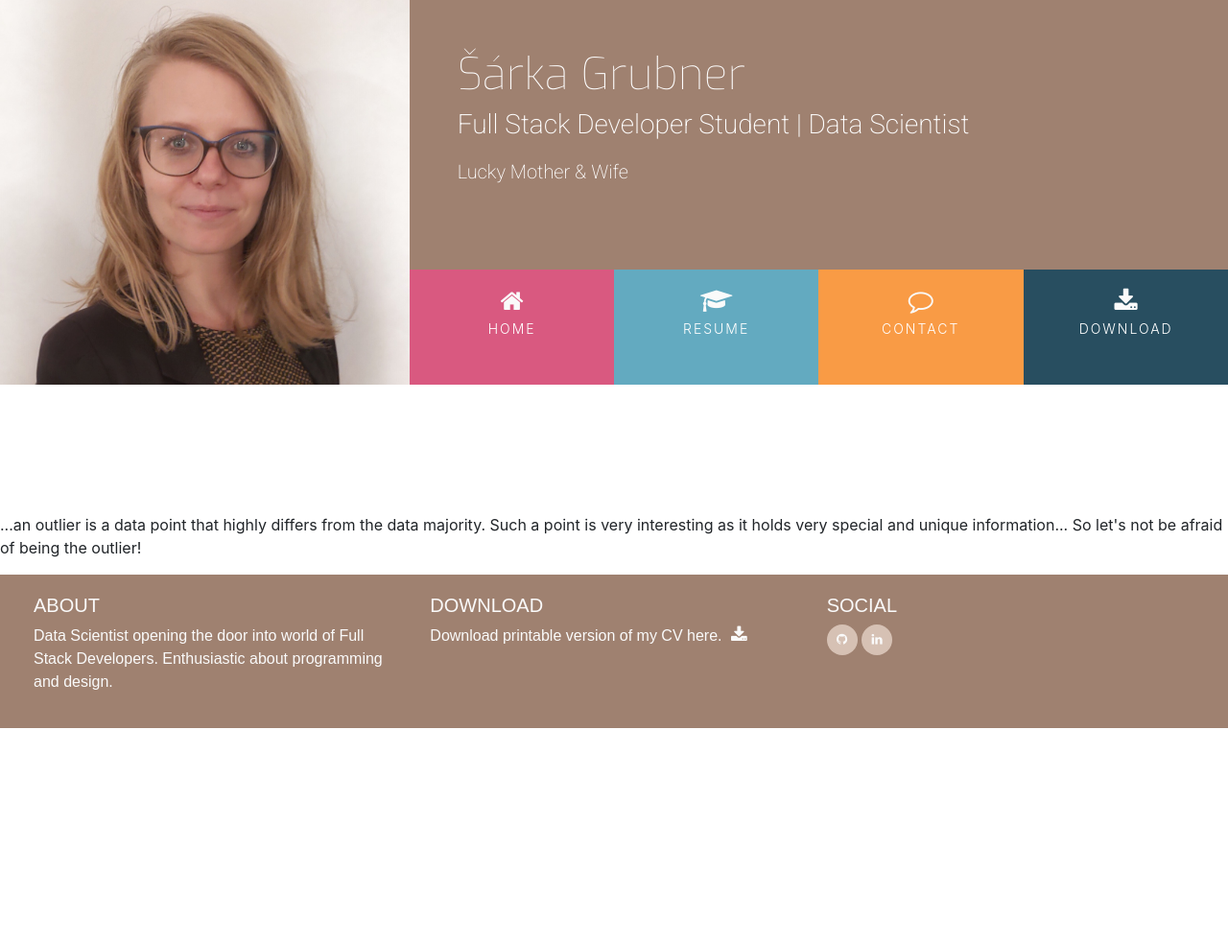
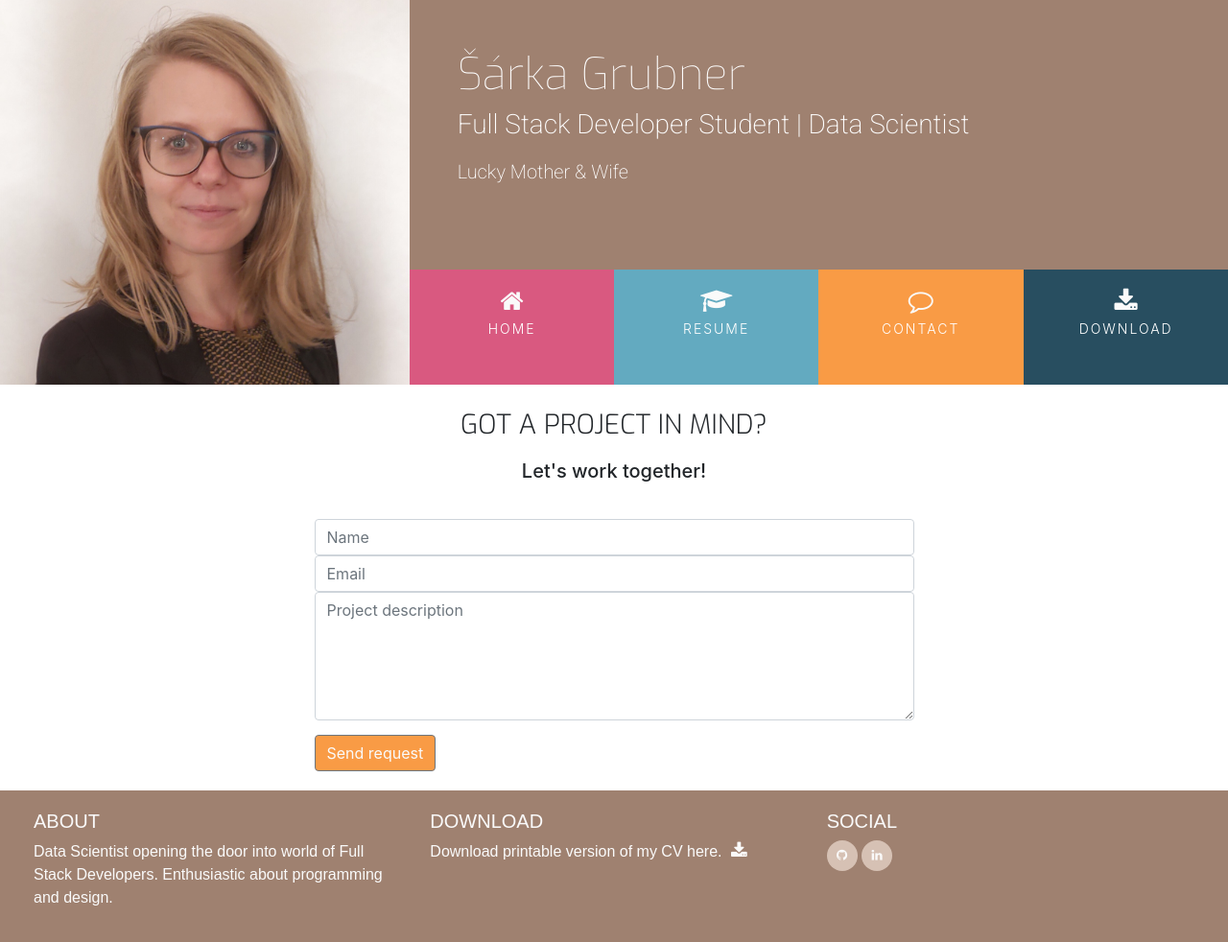
Before and after one commit to brodsa/resume, a plain HTML site: page contact.html in a window 1280 px wide. Shown: the whole page at 96% size. Before the commit the page ends 800 px from the top, so only its background shows below. Drawn offline with nearby package versions, Linux system fonts and the light colour scheme.

Commit message:
feat: add contact part

```diff
--- a/assets/css/style.css
+++ b/assets/css/style.css
@@ -267,6 +267,35 @@ html {
     background-color: rgba(25,25,25,25,0.2);
 }
 
+/* ------------------------ Contact */
+.contact{
+    background-color: #fff;
+}
+
+.contact__heading{
+    text-transform: uppercase;
+    text-align: center;
+    font-family: Exo,sans-serif;
+    font-weight: 300;
+    margin-top:25px;
+    margin-bottom: 20px;
+}
+.contact__subheading{
+    text-align: center;
+}
+
+.contact__form{
+    padding-top: 10px;
+    margin: 0 auto;
+    max-width: 50%;
+}
+
+button[type="submit"]{
+    margin-top: 15px;
+    margin-bottom: 20px;
+    color: #fafafa;
+    background-color: #F99B45;
+}
 
 /* ------------------------ Footer */
 footer{
@@ -340,3 +369,14 @@ footer{
     background-color: rgba(159, 129, 112, 0.7);
     height: 120px;
 }
+
+/* ------------------------ Media Query */
+@media(min-width:992px) {
+    .contact__form{
+        padding-top: 30px;
+        min-height: 240px;
+        margin: 0 auto;
+        max-width: 50%;
+    }
+
+}
--- a/contact.html
+++ b/contact.html
@@ -28,25 +28,25 @@
                     <div class="col">
                         <ul id="nav" class="list-inline menu">
                             <li class="col-6 col-sm-3 list-inline-item menu__item menu__item-home">
-                                <a href="#" class="hvr-sweep-to-bottom menu_link">
+                                <a href="index.html" class="hvr-sweep-to-bottom menu_link">
                                     <i class="fa fa-home" aria-hidden="true"></i>
                                     <span>Home</span>
                                 </a>
                             </li>
                             <li class="col-6 col-sm-3 list-inline-item menu__item menu__item-resume">
-                                <a href="#" class=" hvr-sweep-to-bottom menu_link">
+                                <a href="resume.html" class=" hvr-sweep-to-bottom menu_link">
                                     <i class="fa fa-graduation-cap" aria-hidden="true"></i>
                                     <span>Resume</span>
                                 </a>
                             </li>
                             <li class="col-6 col-sm-3 list-inline-item menu__item menu__item-contact">
-                                <a href="#" class="hvr-sweep-to-bottom menu_link">
+                                <a href="contact.html" class="hvr-sweep-to-bottom menu_link">
                                     <i class="fa fa-comment-o" aria-hidden="true"></i>
                                     <span>Contact</span>
                                 </a>
                             </li>
                             <li class="col-6 col-sm-3 list-inline-item menu__item menu__item-download">
-                                <a href="#" class="hvr-sweep-to-bottom menu_link">
+                                <a href="./assets/cv/SarkaGrubnerCV.pdf" class="hvr-sweep-to-bottom menu_link">
                                     <i class="fa fa-download" aria-hidden="true"></i>
                                     <span>Download</span>
                                 </a>
@@ -58,10 +58,27 @@
             </div>
         </div>
     </header>
-    <section>
-        <h3 class="header__subtitle"> LIFE PHILOSOPHY</h3>
-        <p class="header__text">
-            ...an outlier is a data point that highly differs from the data majority. Such a point is very interesting as it holds very special and unique information... So let's not be afraid of being the outlier!</p>
+    <section class="container-fluid contact">
+        <div class="row">
+            <div class="col">
+                <h3 class="contact__heading">Got a project in mind?</h3>
+                <h5 class="contact__subheading">Let's work together!</h5>
+
+                <div class="contact__form">
+                    <form action="">
+                        <input type="text" name="name" id="fname" class="form-control" placeholder="Name" required>
+                        <input type="email" name="email" id="email" class="form-control" placeholder="Email" required>
+                        <textarea rows=5  name="message" id="message" class="form-control" placeholder="Project description" required></textarea>
+                        <div class="form-row">
+                            <div class="col">
+                                <button type="submit" class="btn btn-secondary">Send request</button>
+                            </div>
+                        </div>
+                    </form>
+                </div>
+            </div>
+        </div>
+
     </section>
     <footer class="container-fluid">
         <div class="row footer">
@@ -75,7 +92,7 @@
                 <h5 class="footer__title">Download</h5>
                 <p class="footer__text">
                     Download printable version of my CV here.
-                    <a href="#" target="_blank" class="footer__download" >
+                    <a href="./assets/cv/SarkaGrubnerCV.pdf" target="_blank" class="footer__download" >
                         <i class="fa fa-download" aria-hidden="true"></i>
                         <span class="sr-only">Download link.</span>
                     </a>
```
Also changed, not shown: index.html (+5 -5 lines), resume.html (+5 -5 lines), 1 other file.
